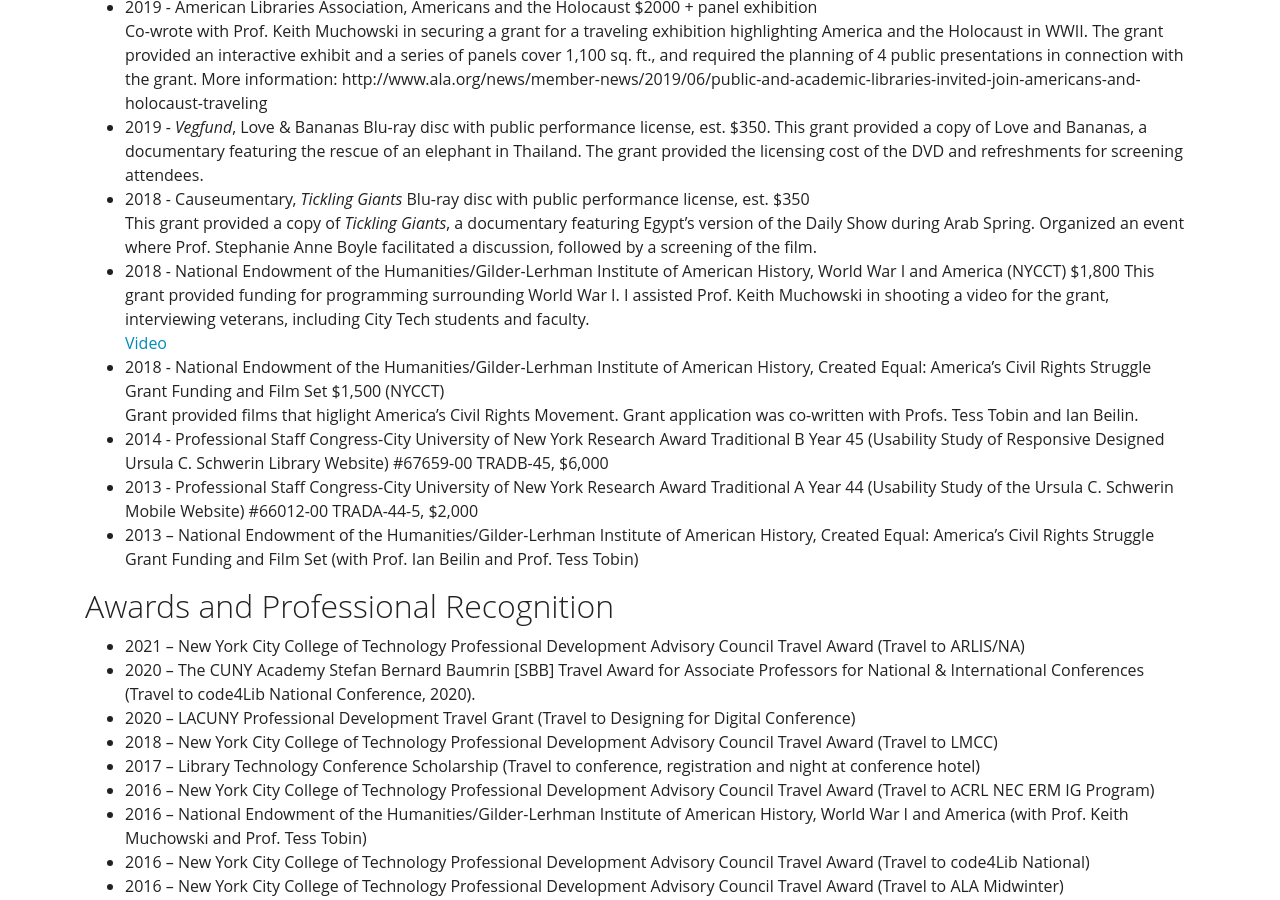
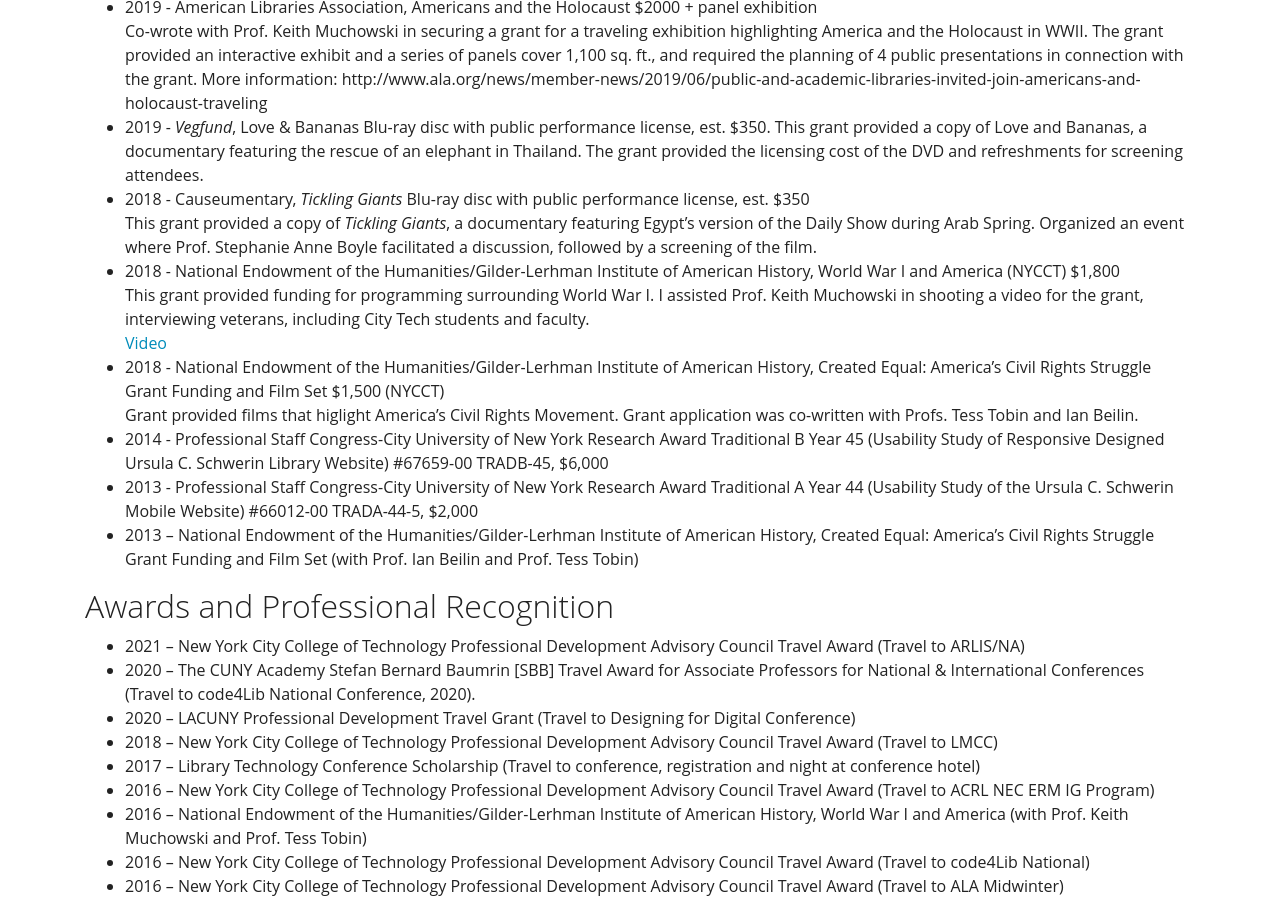
Before and after one commit to KentuckyFriedTofu/kentuckyfriedtofu.github.io.bak2, a Jekyll site: the page built from cv.md, in a window 1280 px wide and 900 px high, scrolled down 5734 px. Built offline with Jekyll 4.4.1, drawn with Linux system fonts in a browser that asks for light colours.

Commit message:
Update cv.md

```diff
--- a/cv.md
+++ b/cv.md
@@ -187,7 +187,7 @@ Co-wrote with Prof. Keith Muchowski in securing a grant for a traveling exhibiti
 This grant provided a copy of Love and Bananas, a documentary featuring the rescue of an elephant in Thailand. The grant provided the licensing cost of the DVD and refreshments for screening attendees.<br>
 * 2018 - Causeumentary, *Tickling Giants* Blu-ray disc with public performance license, est. $350<br>
 This grant provided a copy of *Tickling Giants*, a documentary featuring Egypt’s version of the Daily Show during Arab Spring. Organized an event where Prof. Stephanie Anne Boyle facilitated a discussion, followed by a screening of the film.<br>
-* 2018 - National Endowment of the Humanities/Gilder-Lerhman Institute of American History, World War I and America (NYCCT) $1,800
+* 2018 - National Endowment of the Humanities/Gilder-Lerhman Institute of American History, World War I and America (NYCCT) $1,800<br>
 This grant provided funding for programming surrounding World War I. I assisted Prof. Keith Muchowski in shooting a video for the grant, interviewing veterans, including City Tech students and faculty.<br>
 [Video](https://www.youtube.com/watch?v=BLUVGoYbu1c&feature=youtu.be)<br>
 * 2018 - National Endowment of the Humanities/Gilder-Lerhman Institute of American History, Created Equal: America’s Civil Rights Struggle Grant Funding and Film Set $1,500 (NYCCT)<br>
```
